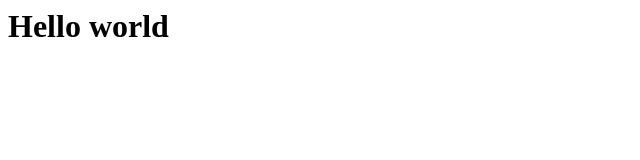
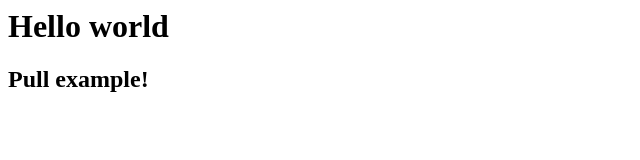
Before and after one commit to GitCourseExample/helloWorld, a plain HTML site: page index.html in a window 1280 px wide. Shown: the whole page, without its empty margins (0-640 px from the left). Drawn offline with Linux system fonts and the light colour scheme.

Commit message:
Добавлен заголовок в страницу index.html

```diff
--- a/index.html
+++ b/index.html
@@ -4,5 +4,6 @@
 </head>
 <body>
   <h1>Hello world</h1>
+  <h2>Pull example!</h2>
 </body>
 </html>
```
